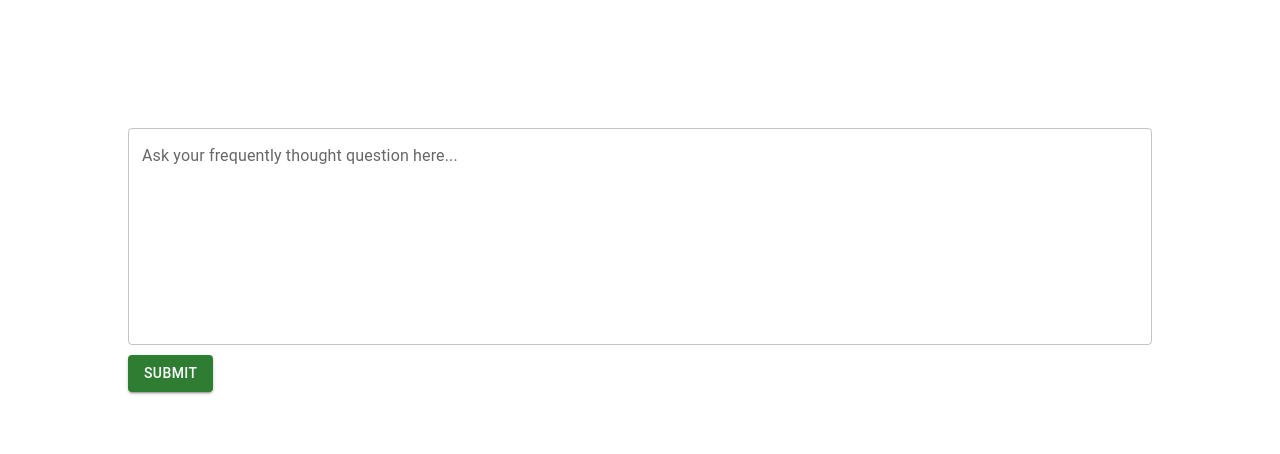
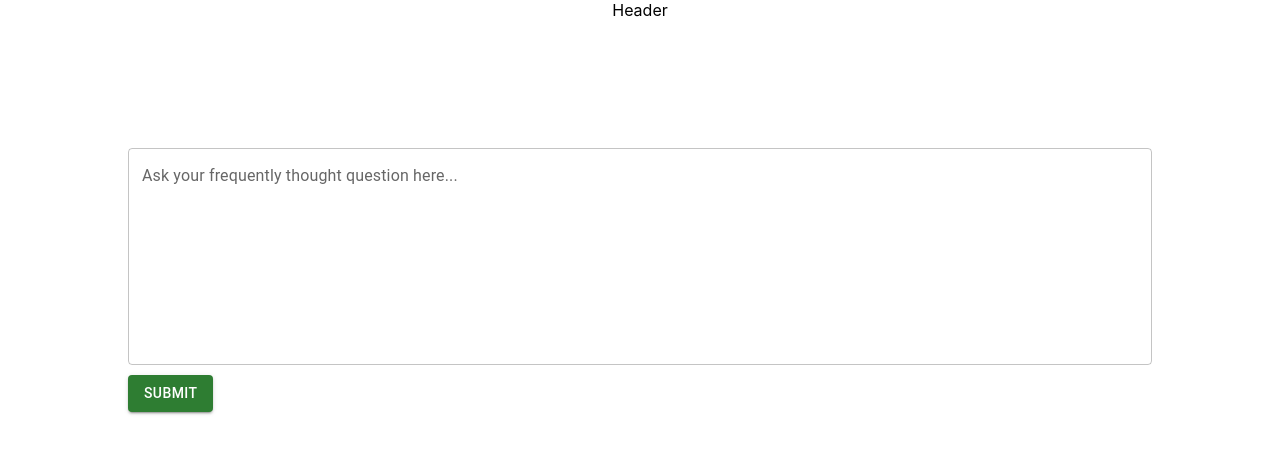
Before and after one commit to ninabrissey/ai-completion-app, a React (Create React App) app: page / in a window 1280 px wide. Shown: the top 454 px of the page. Built offline with nearby package versions, Linux system fonts and the light colour scheme.

Commit message:
Remove react logo

```diff
--- a/src/components/App/App.js
+++ b/src/components/App/App.js
@@ -1,10 +1,12 @@
-import logo from '../../logo.svg';
+import Header from '../Header/Header';
 import QAContainer from '../QAContainer/QAContainer';
+
 import './App.css';
 
 function App() {
   return (
     <div className="App">
+      <Header />
       <QAContainer />
     </div>
   );
@@ -14,7 +16,6 @@ export default App;
 
 // for reference:
 // <header className="App-header">
-// <img src={logo} className="App-logo" alt="logo" />
 // <p>
 //   Edit <code>src/App.js</code> and save to reload.
 // </p>
```
